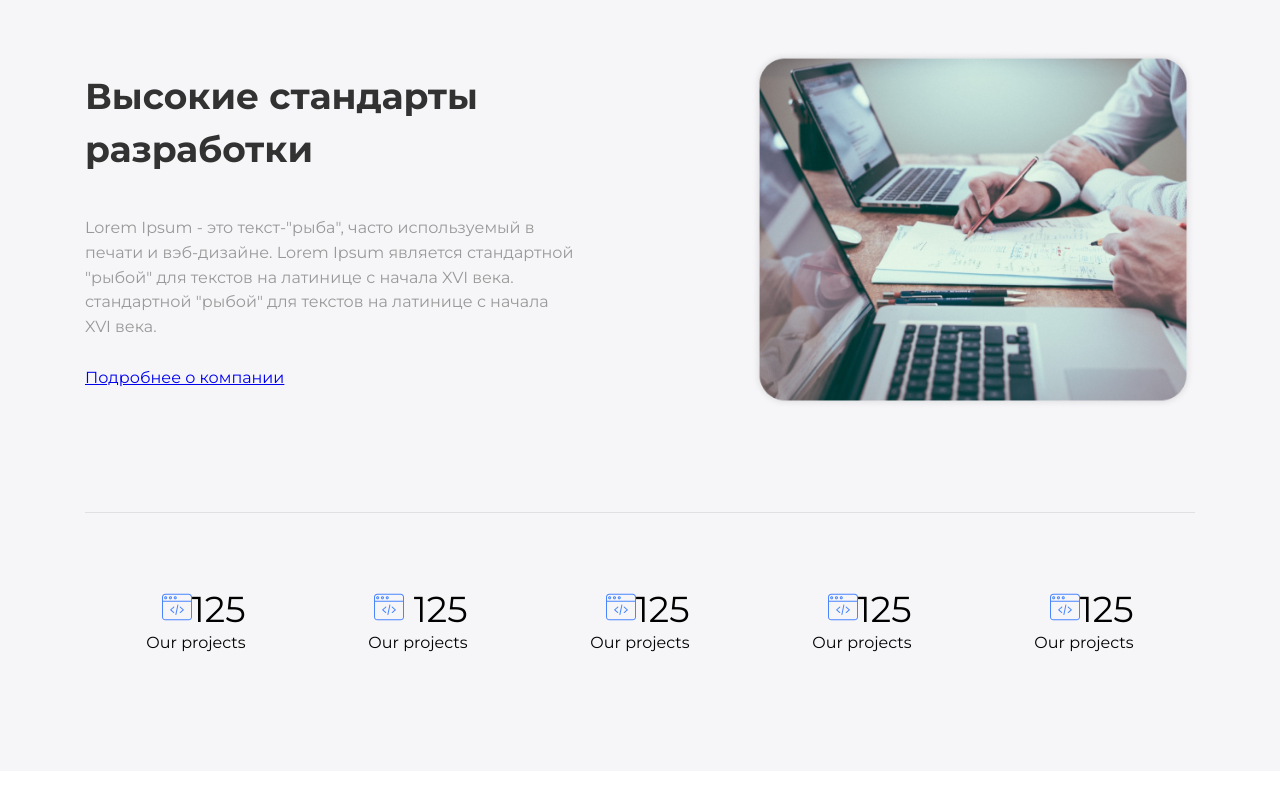
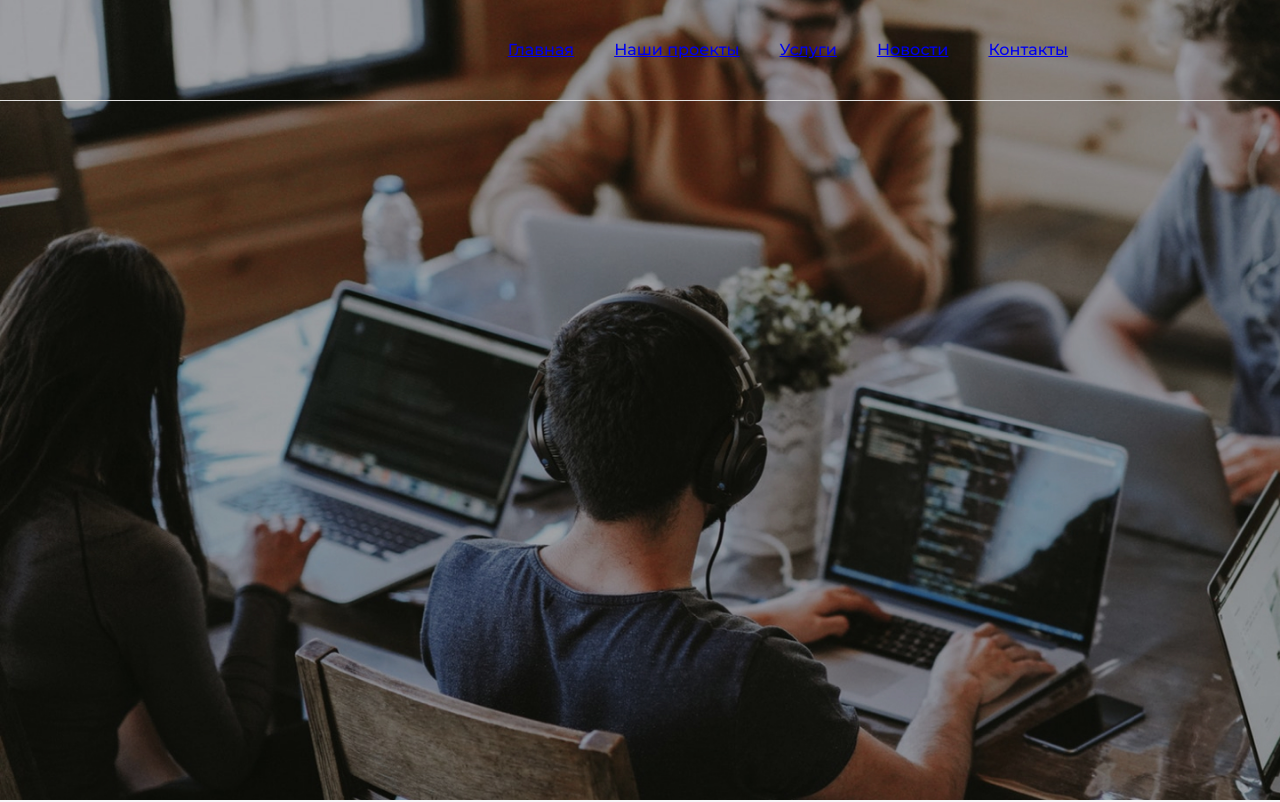
Before and after one commit to EugeneMuzyka/portfolio-template-2, a website: page source/pages/index.html in a window 1280 px wide. Shown: the top 802 px of the page. Drawn offline with nearby package versions, Linux system fonts and the light colour scheme; files that its build step writes are made by us from their sources; files whose address does not match are found by name.

Commit message:
промежуточный

```diff
--- a/source/pages/index.html
+++ b/source/pages/index.html
@@ -10,10 +10,22 @@
 </head>
 
 <body>
-    <section>
+    <main>
+        <header>
+            <nav>
+                <ul>
+                    <li><a href="#"> Главная</a></li>
+                    <li><a href="#">Наши проекты</a></li>
+                    <li><a href="#">Услуги</a></li>
+                    <li><a href="#">Новости</a></li>
+                    <li><a href="#">Контакты</a></li>
+                </ul>
+            </nav>
+        </header>
+        <div class="container">
 
-
-    </section>
+        </div>
+    </main>
 
 
 
@@ -44,32 +56,47 @@
         <div class="container">
             <div class="parent_our_projects">
                 <div class="div_with_our_projects">
-                    <div class="cell_our_projects">
-                        <div class="img_125"><img src="../img/web-programming.svg" alt="icon">125</div>
+                    <div>
+                        <div class="div_for_img125">
+                            <div><img src="../img/web-programming.svg" alt="icon"></div>
+                            <div class="img_125"> 125</div>
+                        </div>
                         <div class="inscription">Our projects</div>
                     </div>
                 </div>
                 <div class="div_with_our_projects">
-                    <div class="cell_our_projects">
-                        <div class="img_125"><img src="../img/web-programming.svg" alt="icon"> 125</div>
+                    <div>
+                        <div class="div_for_img125">
+                            <div><img src="../img/web-programming.svg" alt="icon"></div>
+                            <div class="img_125"> 125</div>
+                        </div>
                         <div class="inscription">Our projects</div>
                     </div>
                 </div>
                 <div class="div_with_our_projects">
-                    <div class="cell_our_projects">
-                        <div class="img_125"><img src="../img/web-programming.svg" alt="icon">125</div>
+                    <div>
+                        <div class="div_for_img125">
+                            <div><img src="../img/web-programming.svg" alt="icon"></div>
+                            <div class="img_125"> 125</div>
+                        </div>
                         <div class="inscription">Our projects</div>
                     </div>
                 </div>
                 <div class="div_with_our_projects">
-                    <div class="cell_our_projects">
-                        <div class="img_125"><img src="../img/web-programming.svg" alt="icon">125</div>
+                    <div>
+                        <div class="div_for_img125">
+                            <div><img src="../img/web-programming.svg" alt="icon"></div>
+                            <div class="img_125"> 125</div>
+                        </div>
                         <div class="inscription">Our projects</div>
                     </div>
                 </div>
                 <div class="div_with_our_projects">
-                    <div class="cell_our_projects">
-                        <div class="img_125"><img src="../img/web-programming.svg" alt="icon">125</div>
+                    <div>
+                        <div class="div_for_img125">
+                            <div><img src="../img/web-programming.svg" alt="icon"></div>
+                            <div class="img_125"> 125</div>
+                        </div>
                         <div class="inscription">Our projects</div>
                     </div>
                 </div>
--- a/source/styles/main.scss
+++ b/source/styles/main.scss
@@ -8,6 +8,12 @@
 html {
     font-family: 'Montserrat', sans-serif;
     font-size: $default-rem;
+}
+
+*,
+*::before,
+*::after {
+    box-sizing: inherit;
 }
 
 div {
@@ -25,6 +31,46 @@ body {
 }
 
 
+/* Мы создаем легкие решения */
+
+main {
+    width: 100%;
+    min-height: 100vh;
+    background: url(../img/Rectangle.jpg);
+    background-position: 0 0;
+    background-repeat: no-repeat;
+    background-size: cover;
+}
+
+header {
+    position: absolute;
+    width: 100%;
+    height: 100px;
+    border-bottom: 1px solid #E0E0E0;
+}
+
+nav {}
+
+ul {
+    height: 100px;
+    display: flex;
+    justify-content: flex-end;
+    height: 100%;
+}
+
+li {
+    padding: 40px 20px;
+    font-style: normal;
+    font-weight: 500;
+    font-size: 1rem;
+    line-height: 1.25rem;
+}
+
+li:last-child {
+    margin-right: 15%;
+}
+
+
 /* Высокие стандарты разработки*/
 
 .High_standart {
@@ -34,22 +80,13 @@ body {
 
 .parents_block_HS {
     display: flex;
-    align-items: flex-start;
-    flex-wrap: nowrap;
+    justify-content: space-between;
     height: 100%;
-}
-
-.info_block_HS {
-    width: 50%;
 }
 
 .info_block_inside {
     max-width: 490px;
     max-height: 295px;
-}
-
-.title__block_HS {
-    margin-top: 20px;
 }
 
 h2 {
@@ -58,6 +95,7 @@ h2 {
     font-size: $title-fontsize;
     line-height: 3.3rem;
     color: #323232;
+    margin-top: 50px;
 }
 
 p {
@@ -74,13 +112,8 @@ p {
 }
 
 .img_block_HS {
-    width: 50%;
-}
-
-.advertising_photo {
     max-width: 500px;
-    max-width: 450px;
-    margin-left: 20%;
+    max-height: 400px;
 }
 
 .advertising_photo img {
@@ -105,12 +138,19 @@ p {
     border-top: 1px solid #E0E0E0;
 }
 
+.div_for_img125 {
+    display: flex;
+    justify-content: space-between;
+    height: 100%;
+    width: 100%;
+    align-items: center;
+}
+
 .img_125 {
     font-style: normal;
     font-weight: normal;
     font-size: $title-fontsize;
     line-height: 3.3rem;
-    text-align: right;
 }
 
 .div_with_our_projects {
```
Also changed, not shown: source/img/Rectangle.jpg (added), 2 other files.
